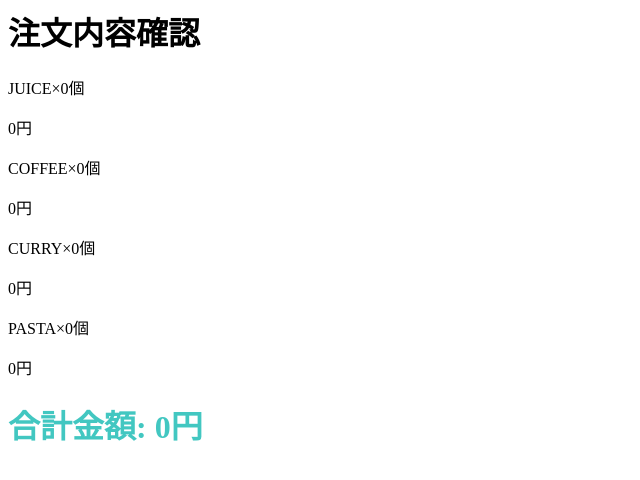
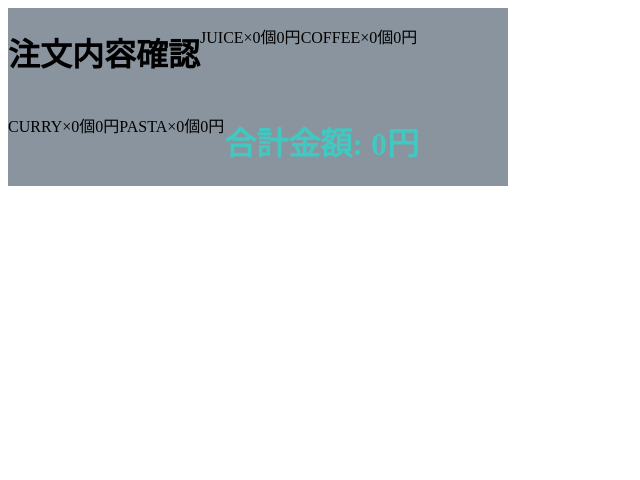
Before and after one commit to rinkokikuchi/cafe_progate, a PHP site: page /order.php in a window 1280 px wide. Shown: the top 480 px of the page, without its empty margins (0-640 px from the left). Run offline with PHP 8.4, Linux system fonts and the light colour scheme.

Commit message:
orderpage修正

```diff
--- a/order.css
+++ b/order.css
@@ -1,3 +1,15 @@
 .sum_price {
     color :#42c7c1;
 }
+
+.all {
+    flex-wrap: wrap;
+    display: flex;
+    text-align: center;
+    width: 500px;
+    background-color: #89949e;
+ }
+
+ .order {
+     display: flex;
+ }
--- a/order.php
+++ b/order.php
@@ -6,7 +6,7 @@
     <title>注文内容確認</title>
 </head>
     <body>
-    <div class = "oll">
+    <div class = "all">
         <h1>注文内容確認</h1>
         <div class = "order">
             <p class = "menu">JUICE×0個</p>
--- a/style.css
+++ b/style.css
@@ -9,15 +9,15 @@
 }
 
 
-.title h6{
+.title h6 {
     color :#c0c0c0;
 }
 
-.menu h3{
+.menu h3 {
     color :#42c7c1;
 }
 
-.btn{
+.btn {
     background-color :#42c7c1;
     color :#fff;
 }
```
